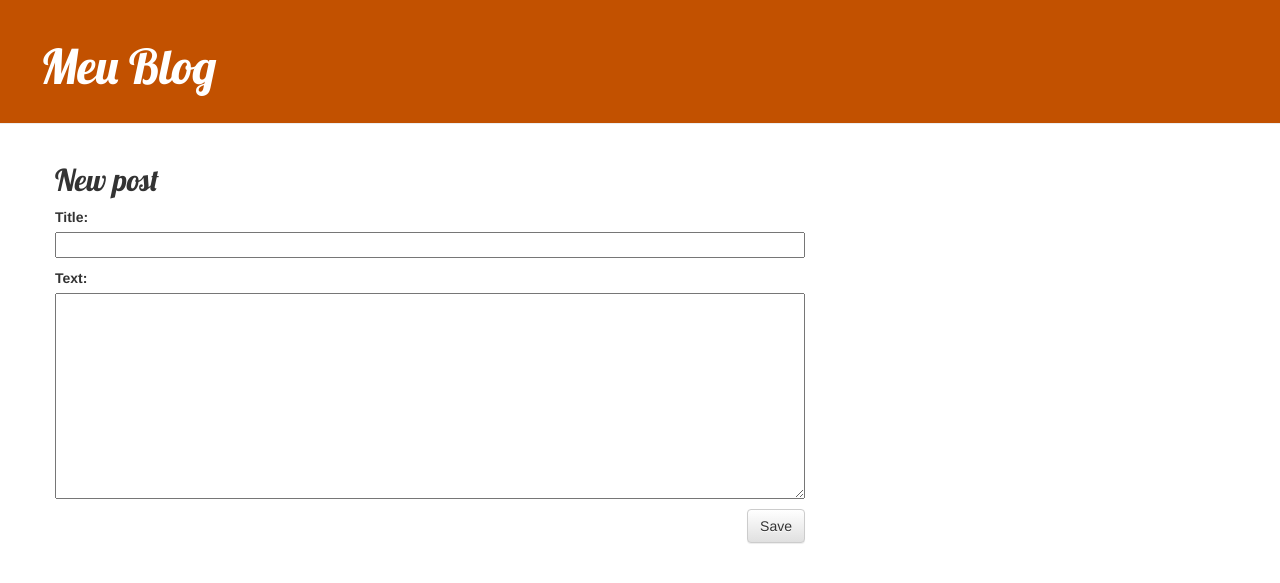
After one commit to vinicius-cardoso/curso-django, a Django app: page /post/new/ in a window 1280 px wide. The commit adds this page. Shown: the top 583 px of the page. Run offline with Django 3.2, Linux system fonts and the light colour scheme; some libraries are stand-ins or nearby versions.

Commit message:
Adicionando views para criar e editar posts

```diff
--- /dev/null
+++ b/blog/forms.py
@@ -0,0 +1,8 @@
+from django import forms
+from .models import Post
+
+
+class PostForm(forms.ModelForm):
+    class Meta:
+        model = Post
+        fields = ('title', 'text')
--- a/blog/templates/blog/base.html
+++ b/blog/templates/blog/base.html
@@ -9,6 +9,9 @@
     </head>
     <body>
         <div class="page-header">
+            {% if user.is_authenticated %}
+                <a href="{% url 'post_new' %}" class="top-menu"><span class="glyphicon glyphicon-plus"></span></a>
+            {% endif %}
             <h1><a href="/">Meu Blog</a></h1>
         </div>
         <div class="content container">
--- a/blog/templates/blog/post_detail.html
+++ b/blog/templates/blog/post_detail.html
@@ -1,12 +1,15 @@
 {% extends 'blog/base.html' %}
 
 {% block content %}
-    <div class="post">
+    <div class="POST">
         {% if post.published_date %}
             <div class="date">
                 {{ post.published_date }}
             </div>
         {% endif%}
+        {% if user.is_authenticated %}
+            <a class="btn btn-default" href="{% url 'post_edit' pk=post.pk %}"><span class="glyphicon glyphicon-pencil"></span></a>
+        {% endif %}
         <h2>{{ post.title }}</h2>
         <p>{{ post.text|linebreaksbr }}</p>
     </div>
--- /dev/null
+++ b/blog/templates/blog/post_edit.html
@@ -0,0 +1,9 @@
+{% extends 'blog/base.html' %}
+
+{% block content %}
+    <h2>New post</h2>
+    <form method="POST" class="post-form">{% csrf_token %}
+        {{ form.as_p }}
+        <button type="submit" class="save btn btn-default">Save</button>
+    </form>
+{% endblock %}
--- a/blog/urls.py
+++ b/blog/urls.py
@@ -4,4 +4,6 @@ from . import views
 urlpatterns = [
     path('', views.post_list, name='post_list'),
     path('post/<int:pk>/', views.post_detail, name='post_detail'),
+    path('post/<int:pk>/edit', views.post_edit, name='post_edit'),
+    path('post/new/', views.post_new, name='post_new'),
 ]
--- a/blog/views.py
+++ b/blog/views.py
@@ -1,6 +1,7 @@
-from django.shortcuts import render, get_object_or_404
+from django.shortcuts import render, get_object_or_404, redirect
 from django.utils import timezone
 from .models import Post
+from .forms import PostForm
 
 
 def post_list(request):
@@ -14,3 +15,39 @@ def post_detail(request, pk):
     post = get_object_or_404(Post, pk=pk)
 
     return render(request, 'blog/post_detail.html', {'post': post})
+
+
+def post_new(request):
+    if request.method == 'POST':
+        form = PostForm(request.POST)
+        if form.is_valid():
+            post = form.save(commit=False)
+            post.author = request.user
+            post.published_date = timezone.now()
+            post.save()
+
+            return redirect('post_detail', pk=post.pk)
+    else:
+        form = PostForm()
+
+    return render(request, 'blog/post_edit.html', {'form': form})
+
+
+def post_edit(request, pk):
+    post = get_object_or_404(Post, pk=pk)
+
+    if request.method == 'POST':
+        form = PostForm(request.POST, instance=post)
+
+        if form.is_valid():
+            post = form.save(commit=False)
+            post.author = request.user
+            post.published_date = timezone.now()
+            post.save()
+
+            return redirect('post_detail', pk=post.pk)
+
+    else:
+        form = PostForm(instance=post)
+
+    return render(request, 'blog/post_edit.html', {'form': form})
```
